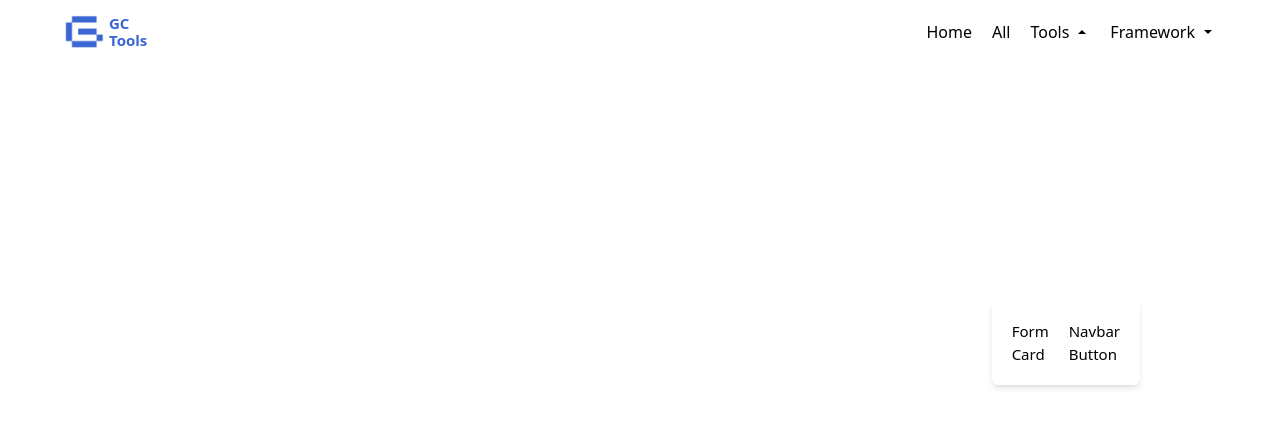
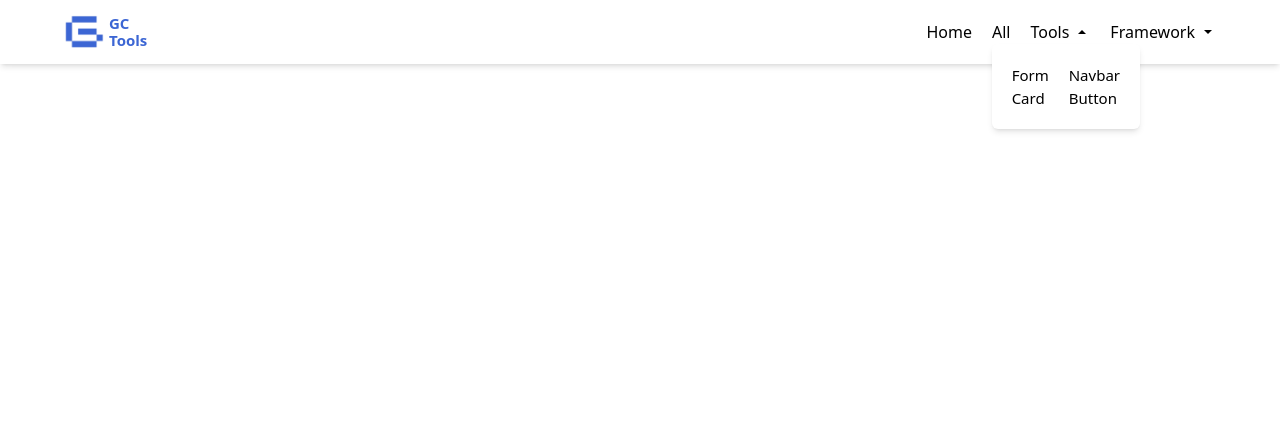
Before and after one commit to Muhammad-Khairul-Kholqi/ApkTools, a React (Create React App) app: page / in a window 1280 px wide. Both pictures are taken after a click on the element "Tools". Shown: the top 426 px of the page. Built offline with nearby package versions, Linux system fonts and the light colour scheme.

Commit message:
add shadow

```diff
--- a/src/Template/Navbar.js
+++ b/src/Template/Navbar.js
@@ -28,7 +28,7 @@ const Navbar = () => {
 
     return (
         <div>
-            <div className = "navbar flex flex-wrap justify-between items-center py-[15px] px-[5%]" >
+            <div div className = "navbar flex flex-wrap justify-between items-center py-[15px] px-[5%] fixed top-0 w-full bg-white shadow-md z-10" >
                 <div>
                     <Link to="/">
                         <div className="flex gap-[5px] items-center cursor-pointer">
@@ -57,7 +57,7 @@ const Navbar = () => {
                     </div>
 
                     {dropDownTools && (
-                        <div className="dropdown-tools absolute top-full right-0 mr-[140px] mt-[-500px] bg-white shadow-md rounded-md p-5 text-[15px] z-10">
+                        <div className = "dropdown-tools absolute top-full right-0 mr-[140px] mt-[-20px] bg-white shadow-md rounded-md p-5 text-[15px] z-50" >
                             <ul className="flex items-center gap-[20px]">
                                 <div>
                                     <li>
@@ -87,7 +87,7 @@ const Navbar = () => {
                     </div>
 
                     {dropDownLanguage && (
-                        <div className="dropdown-language absolute top-full right-0 mr-[40px] mt-[-500px] bg-white shadow-md rounded-md p-5 text-[15px] z-10">
+                        <div className = "dropdown-language absolute top-full right-0 mr-[40px] mt-[-20px] bg-white shadow-md rounded-md p-5 text-[15px] z-50" >
                             <ul>
                                 <li>
                                     <p>Laravel</p>
```
Also changed, not shown: src/App.js (line endings or trailing spaces).
